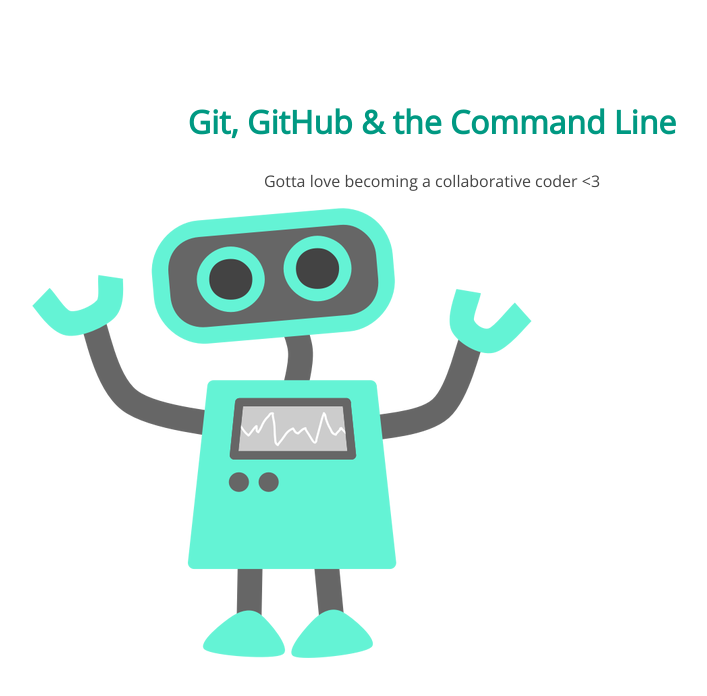
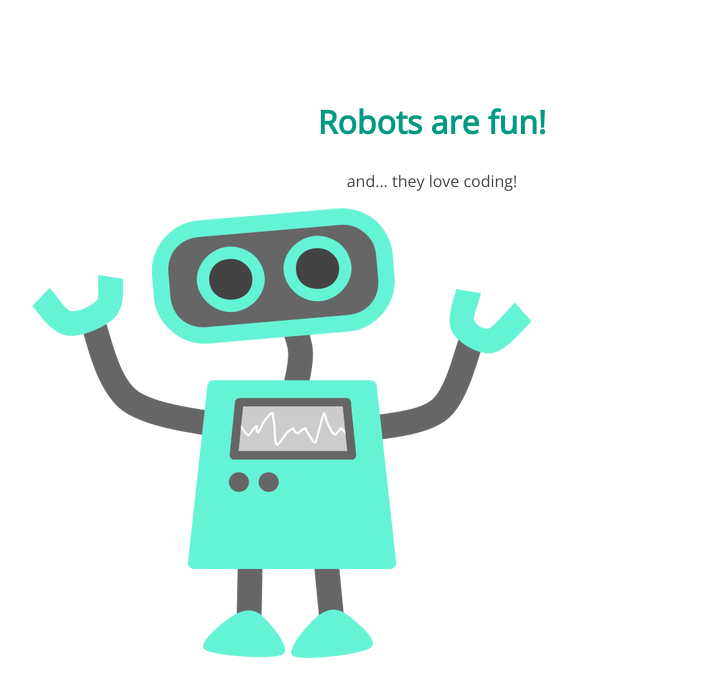
Before and after one commit to egroenwold/105-project, a plain HTML site: page index.html in a window 1280 px wide. Shown: the whole page, without its empty margins (208-915 px from the left). Drawn offline with nearby package versions, Linux system fonts and the light colour scheme.

Commit message:
copy changes

```diff
--- a/index.html
+++ b/index.html
@@ -8,8 +8,8 @@
 </head>
 <body>
 	<section>
-		<h1>Git, GitHub & the Command Line</h1>
-		<p>Gotta love becoming a collaborative coder <3</p>
+		<h1>Robots are fun!</h1>
+		<p>and... they love coding!</p>
 		<img src="img/happy-blue-robot.png">
 	</section>
 </body>
```
